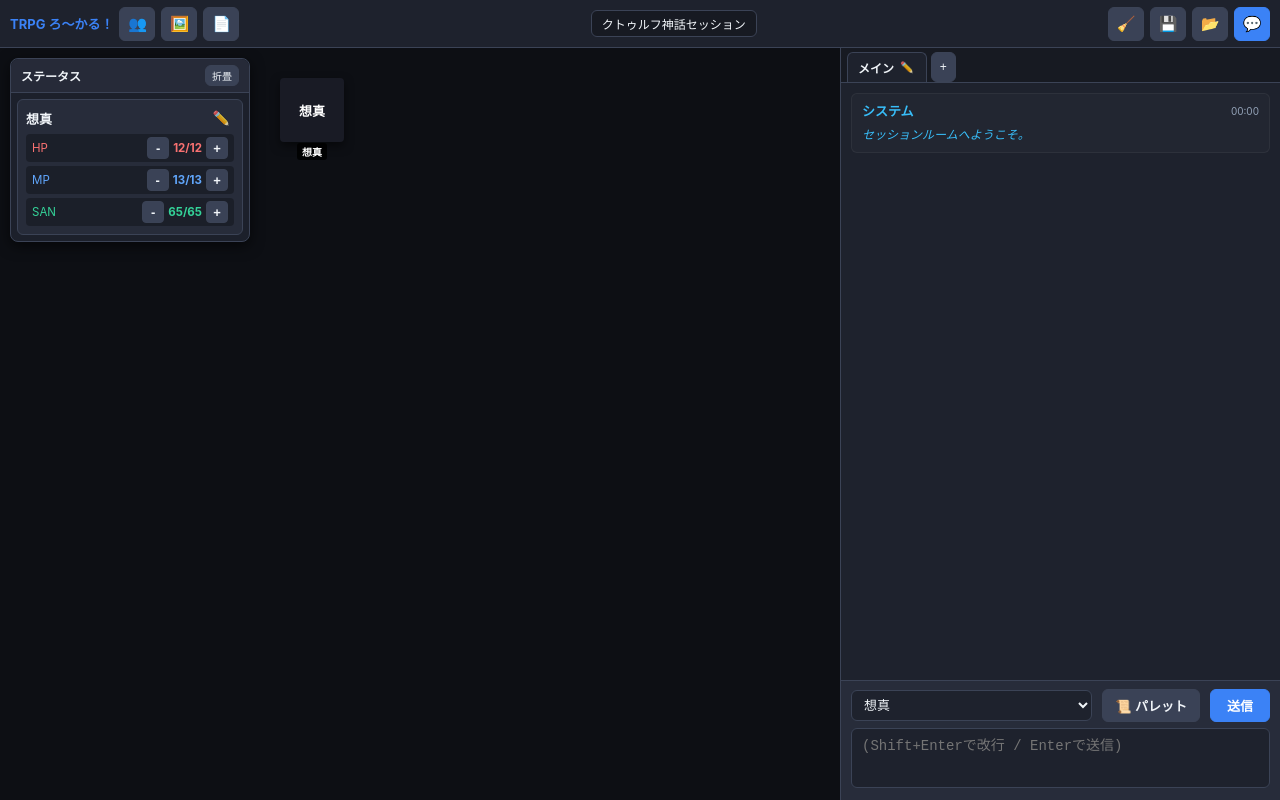
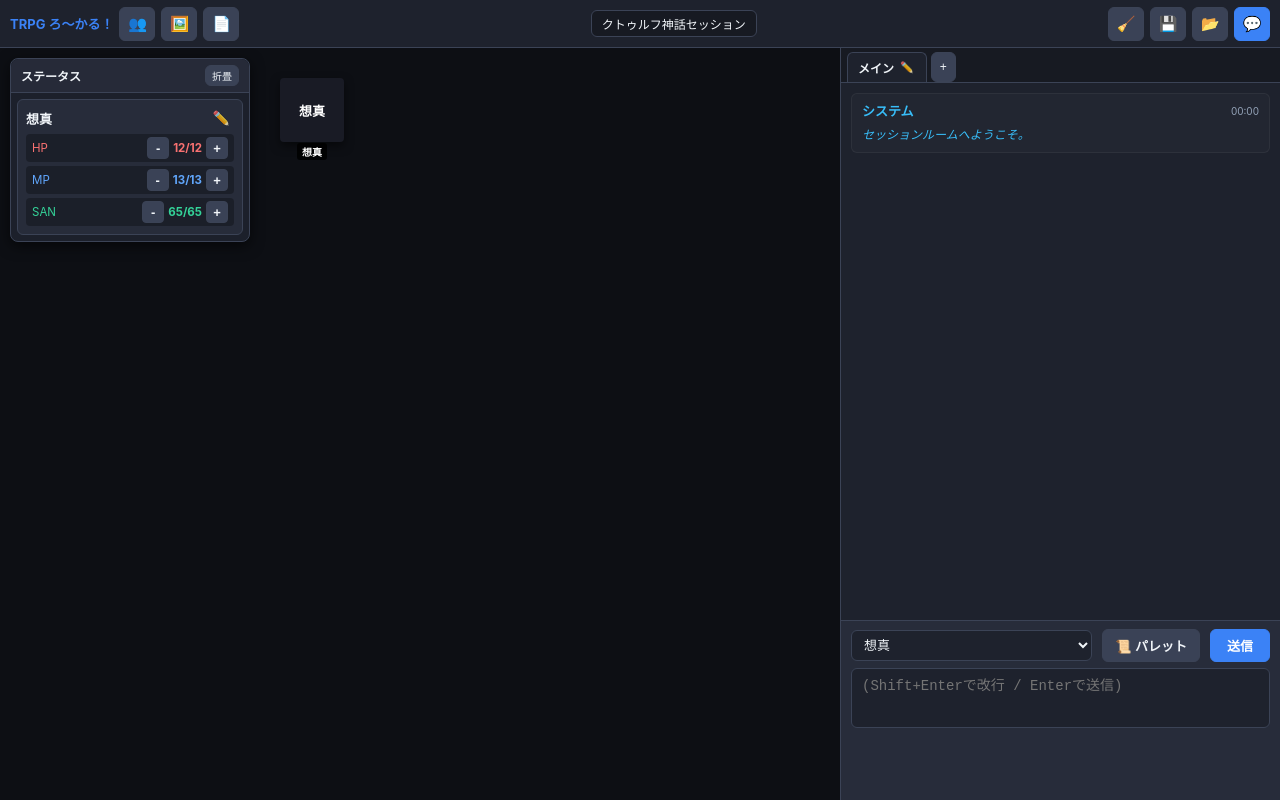
Before and after one commit to bule6315-oss/TRPG-local, a plain HTML site: page index.html in a window 1280 px wide. Drawn offline with Linux system fonts and the light colour scheme.

Commit message:
Add files via upload

```diff
--- a/index.html
+++ b/index.html
@@ -445,7 +445,7 @@ html, body {
     position: relative;
     z-index: 10;
     flex-shrink: 0;
-    padding-bottom: env(safe-area-inset-bottom, 8px);
+    padding-bottom: 60px; /* ★予測変換バーを完全に回避するための底上げクッション */
   }
 
   /* チャットパレット */
```
